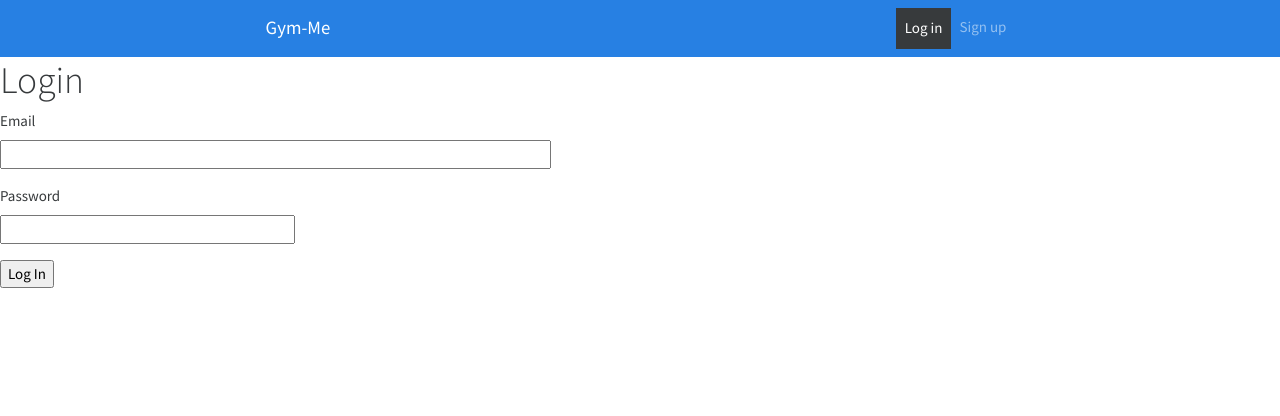
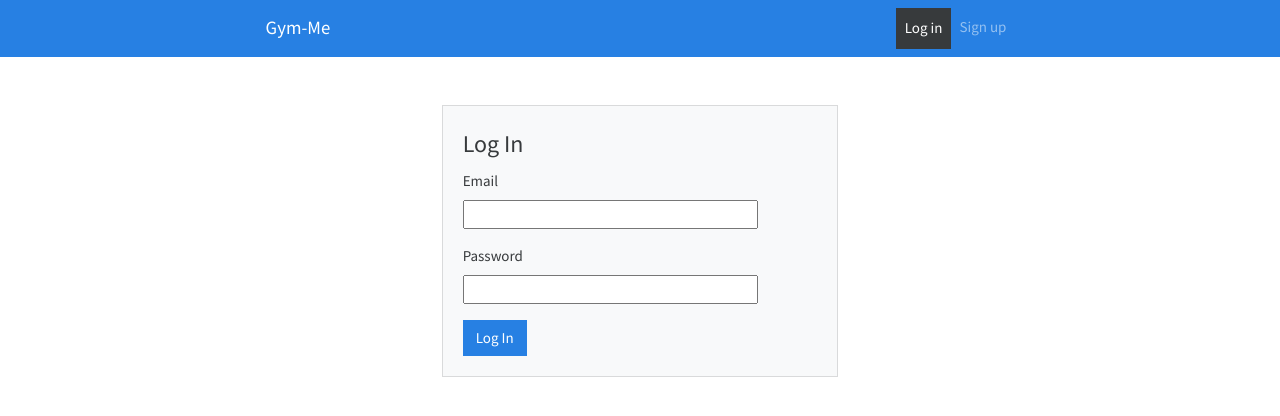
Before and after one commit to Nikolay-Pomytkin/Gym-Me, a Flask app: page / in a window 1280 px wide. Shown: the top 416 px of the page. Run offline with Flask 2, Linux system fonts and the light colour scheme; some libraries are stand-ins or nearby versions.

Commit message:
Corrected styling for Log In form

```diff
--- a/server/app/templates/index.html
+++ b/server/app/templates/index.html
@@ -1,23 +1,52 @@
 {% extends "base.html" %}
 
 {% block content %}
-    <h1>Login</h1>
+<div class="container-fluid">
+
+  <!-- Spacing between navbar and card -->
+  <div class="row mb-5"></div>
+
+  <div class="row">
+
+    <div class="offset-md-4 col-md-4">
+      <div class="card bg-light mb-3">
+        <div class="card-body">
+
           <form action="" method="post">
             {{ form.hidden_tag() }}
-        <p>
-            {{ form.email.label }}<br>
-            {{ form.email(size=64) }}<br>
+
+            <fieldset>
+              <legend>Log In</legend>
+
+              <!-- EMAIL -->
+              <div class="form-group">
+                {{ form.email.label }} <br>
+                {{ form.email(size=32) }} <br>
                 {% for error in form.email.errors %}
                 <span style="color: red;">[{{ error }}]</span>
                 {% endfor %}
-        </p>
-        <p>
-            {{ form.password.label }}<br>
-            {{ form.password(size=32) }}<br>
+              </div>
+
+              <!-- PASSWORD -->
+              <div class="form-group">
+                {{ form.password.label }} <br>
+                {{ form.password(size=32) }} <br>
                 {% for error in form.password.errors %}
                 <span style="color: red;">[{{ error }}]</span>
                 {% endfor %}
-        </p>
-        <p>{{ form.submit() }}</p>
+              </div>
+
+              <!-- Submit Button -->
+              {{ form.submit(class="btn btn-primary") }}
+
+            </fieldset>
+
           </form>
+
+        </div>
+      </div>
+    </div>
+
+  </div>
+</div>
 {% endblock %}
```
Lines whose indentation alone changed are shown as unchanged.
